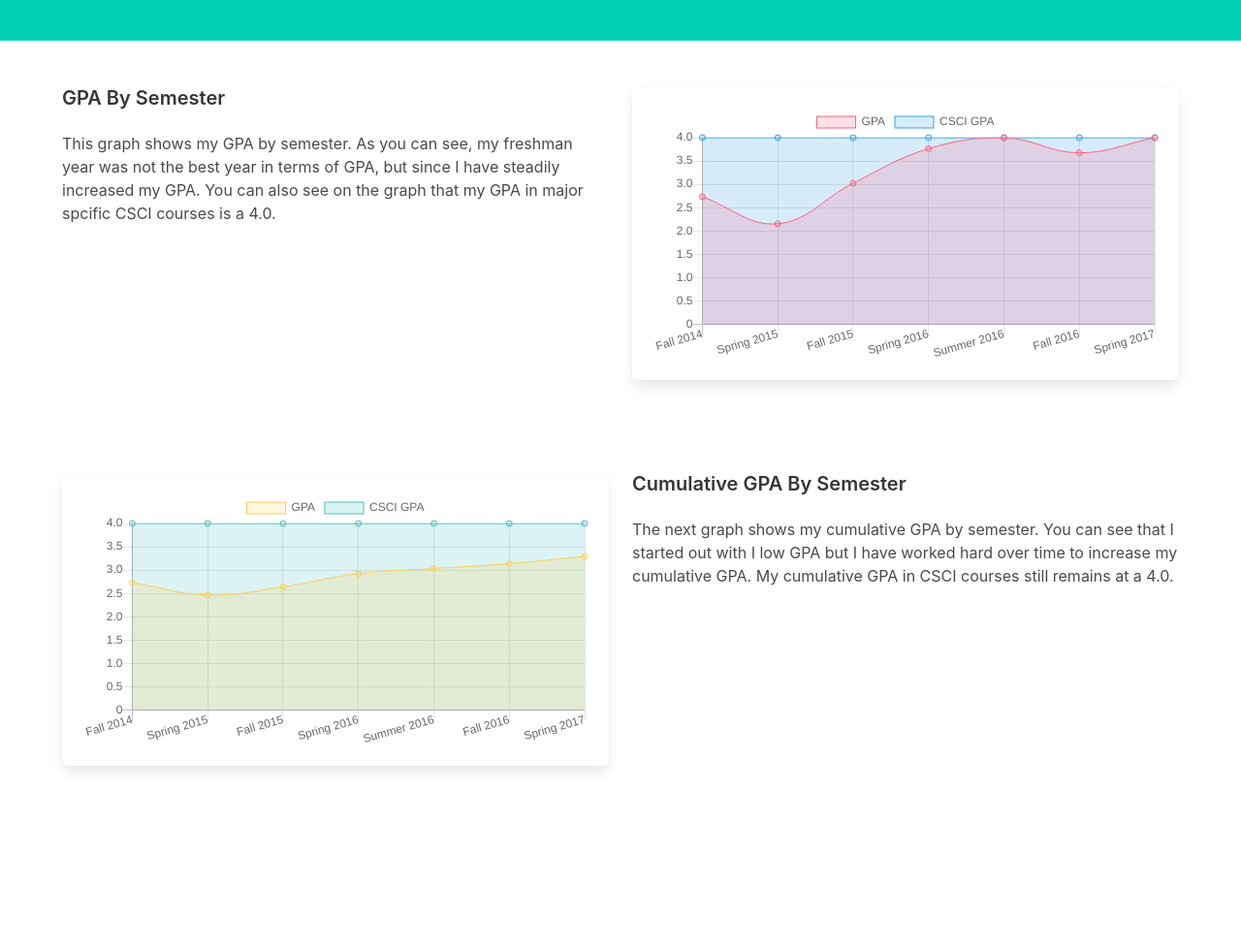
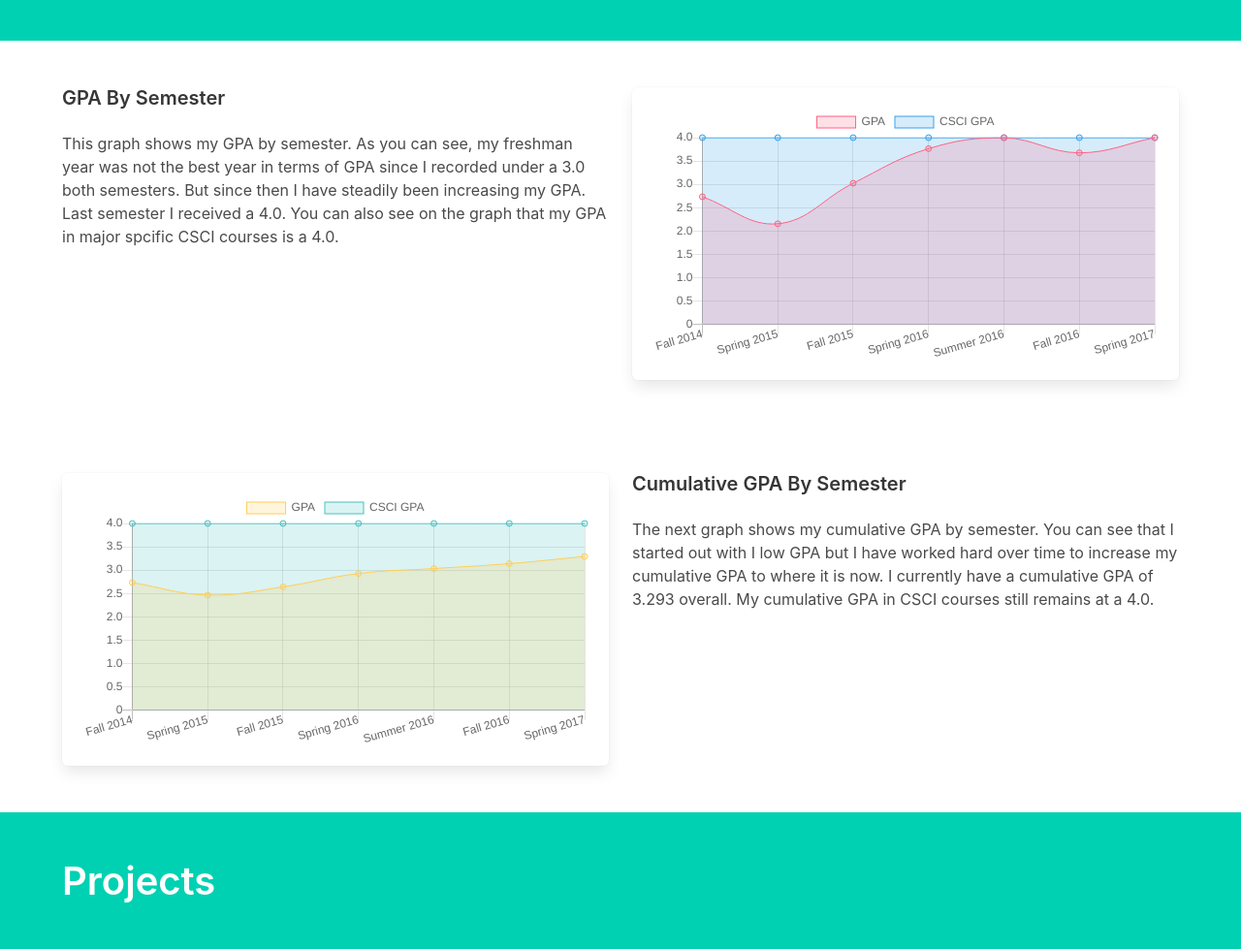
Before and after one commit to aurbanski/MyWebsite, a website: page index.html in a window 1280 px wide. Shown: the part 1360-2339 px from the top of the page at 97% size. Before the commit the page ends 2198 px from the top, so only its background shows below. Drawn offline with nearby package versions, Linux system fonts and the light colour scheme.

Commit message:
Getting up to date

```diff
--- a/index.html
+++ b/index.html
@@ -112,8 +112,10 @@
           <p>
             This graph shows my GPA by semester.
             As you can see, my freshman year was not the best year in terms of
-            GPA, but since I have steadily increased my GPA. You can also see on
-            the graph that my GPA in major spcific CSCI courses is a 4.0.
+            GPA since I recorded under a 3.0 both semesters. But since then I
+            have steadily been increasing my GPA. Last semester I received a 4.0.
+            You can also see on the graph that my GPA in major spcific CSCI
+            courses is a 4.0.
           </p>
         </div>
         <div class="column">
@@ -139,10 +141,20 @@
           <p>
             The next graph shows my cumulative GPA by semester.
             You can see that I started out with I low GPA but I have worked
-            hard over time to increase my cumulative GPA. My cumulative GPA in
+            hard over time to increase my cumulative GPA to where it is now.
+            I currently have a cumulative GPA of 3.293 overall. My cumulative GPA in
             CSCI courses still remains at a 4.0.
           </p>
         </div>
+      </div>
+    </div>
+  </section>
+  <section class="hero is-primary" id="projects">
+    <div class="hero-body">
+      <div class="container">
+        <h1 class="title is-2">
+          Projects
+        </h1>
       </div>
     </div>
   </section>
```
Also changed, not shown: 1 other file.
